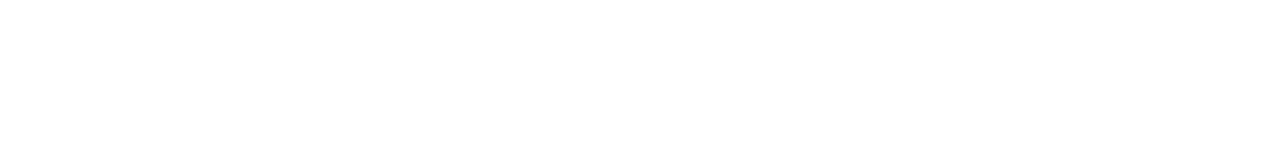
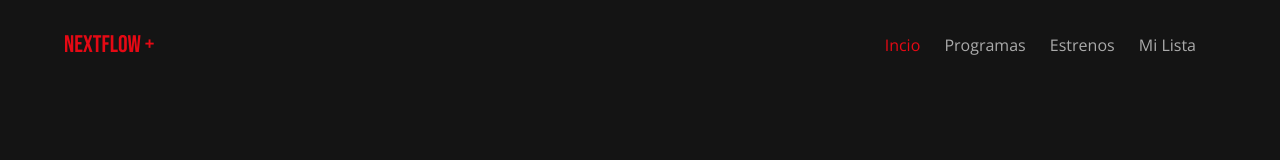
Before and after one commit to Matias-E-Navarrete/SitioWebNetflix, a plain HTML site: page index.html in a window 1280 px wide. Drawn offline with nearby package versions, Linux system fonts and the light colour scheme.

Commit message:
ESTILOS DE LA BARRA DE NAVEGACION
Se realizan los estilos de la barra de Navegacion y el logotipo de la
pÃgina principal

```diff
--- a/css/styles.css
+++ b/css/styles.css
@@ -0,0 +1,51 @@
+:root {
+    --rojo: #E50914;
+    --fondo: #141414;
+    --verde: #57DFB7;
+}
+
+* {
+    margin: 0;
+    padding: 0;
+    box-sizing: border-box;
+}
+
+body {
+    background: var(--fondo);
+    font-family: 'Open Sans', sans-serif;
+}
+
+.contenedor {
+    width: 90%;
+    margin: auto;
+}
+
+header {
+    padding: 30px 0;
+}
+
+header .contenedor {
+    display: flex;
+    justify-content: space-between;
+    align-items: center;
+}
+
+header .logoTipo {
+    font-family: 'Bebas Neue', cursive;
+    font-weight: normal;
+    color: var(--rojo);
+}
+
+header nav a {
+    color: #AAA;
+    text-decoration: none;
+    margin-right: 20px;
+}
+
+header nav a.active {
+    color: var(--rojo);
+}
+
+header nav a:hover {
+    color: var(--verde);
+}
--- a/index.html
+++ b/index.html
@@ -1,16 +1,27 @@
 <!DOCTYPE html>
 <html lang="es">
 
-<head>
-    <meta charset="UTF-8" />
-    <meta name="viewport" content="width=device-width, initial-scale=1.0" />
-    <link rel="stylesheet" href="css/styles.css" />
-
-    <title>NetFlow</title>
-</head>
+<link>
+<meta charset="UTF-8" />
+<meta name="viewport" content="width=device-width, initial-scale=1.0" />
+<link rel="stylesheet" href="css/styles.css" />
+<link href="https://fonts.googleapis.com/css2?family=Bebas+Neue&family=Open+Sans:wght@400;600&display=swap" rel="stylesheet" />
+<title>NetFlow</title>
+</link>
 
 <body>
-
+    <header>
+        <div class="contenedor">
+            <h2 class="logoTipo">
+                Nextflow +
+            </h2>
+            <nav>
+                <a href="#" class="active">Incio</a>
+                <a href="#">Programas</a>
+                <a href="#">Estrenos</a>
+                <a href="#">Mi Lista</a>
+            </nav>
+    </header>
 
     <script src="https://kit.fontawesome.com/2c36e9b7b1.js" crossorigin="anonymous"></script>
     <script src="js/main.js"></script>
```
